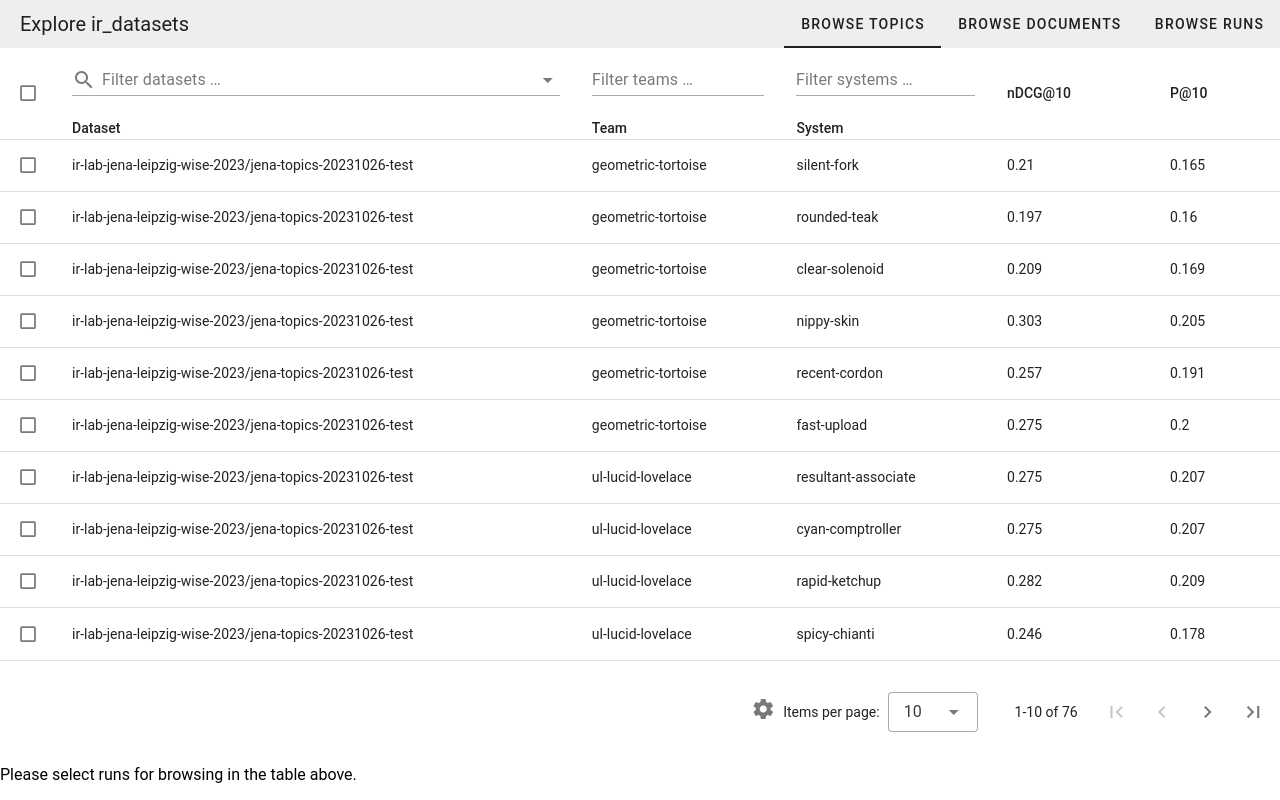
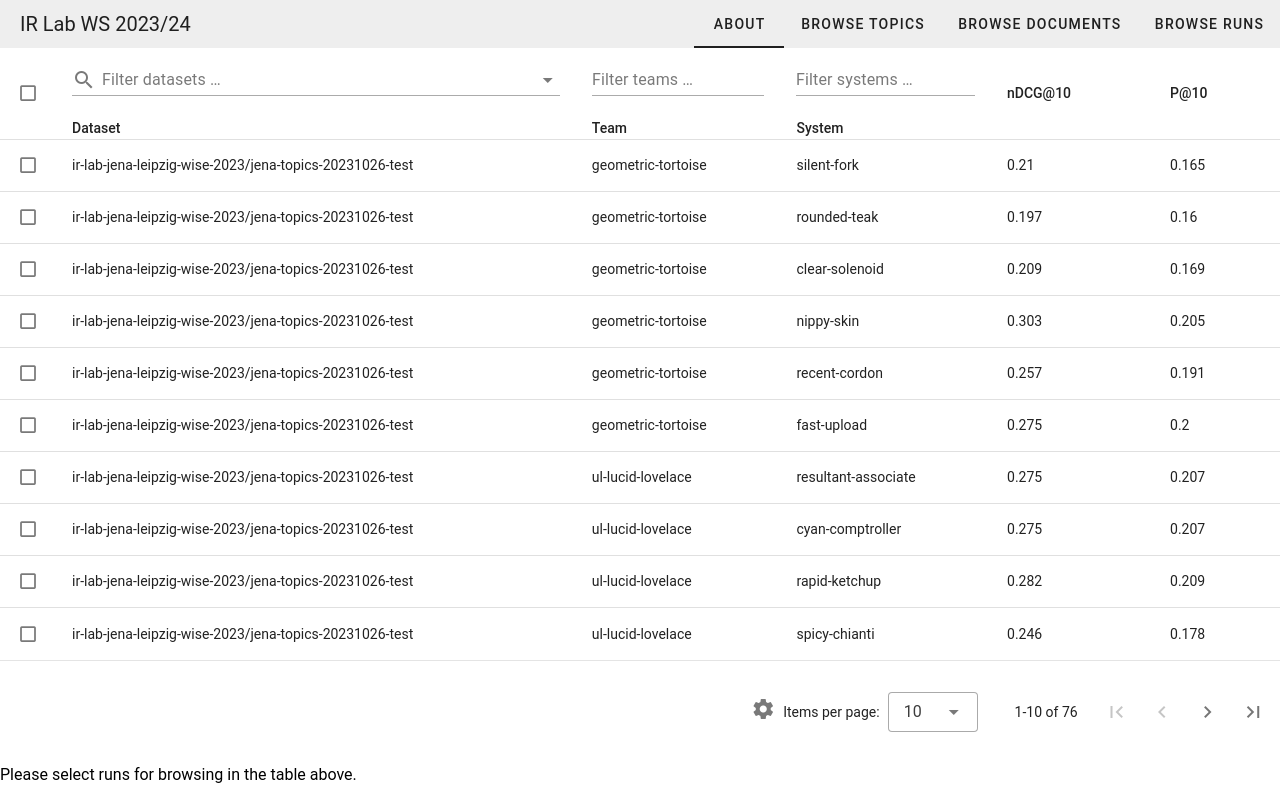
Before and after one commit to tira-io/ir-dataset-browser, a Vue app in the folder ui/: page /runs in a window 1280 px wide. Built offline with nearby package versions, Linux system fonts and the light colour scheme.

Commit message:
add version 0 of landing page.

```diff
--- a/ui/src/App.vue
+++ b/ui/src/App.vue
@@ -1,7 +1,8 @@
 <template>
-  <v-toolbar density="compact" title="Explore ir_datasets">
+  <v-toolbar density="compact" title="IR Lab WS 2023/24">
     <v-tabs v-if="!is_mobile">
-      <v-tab :to="'/github-page-tutorial/'">Browse Topics</v-tab>
+      <v-tab to="/github-page-tutorial/">About</v-tab>
+      <v-tab to="/github-page-tutorial/topics">Browse Topics</v-tab>
       <v-tab to="/github-page-tutorial/docs">Browse Documents</v-tab>
       <v-tab to="/github-page-tutorial/runs">Browse Runs</v-tab>
       <!--<v-tab to="/github-page-tutorial/qrels">Browse Qrels</v-tab>-->
@@ -11,7 +12,8 @@
         <v-btn icon="mdi-menu" v-bind="props"></v-btn>
       </template>
       <v-list>
-        <v-list-item to="/github-page-tutorial/">Browse Topics</v-list-item>
+        <v-list-item to="/github-page-tutorial/">About</v-list-item>
+        <v-list-item to="/github-page-tutorial/topics">Browse Topics</v-list-item>
         <v-list-item to="/github-page-tutorial/docs">Browse Documents</v-list-item>
         <v-list-item to="/github-page-tutorial/runs">Browse Runs</v-list-item>
         <!--<v-list-item to="/github-page-tutorial/qrels">Browse Qrels</v-list-item>-->
```
Also changed, not shown: ui/src/main.ts (+5 -2 lines).
